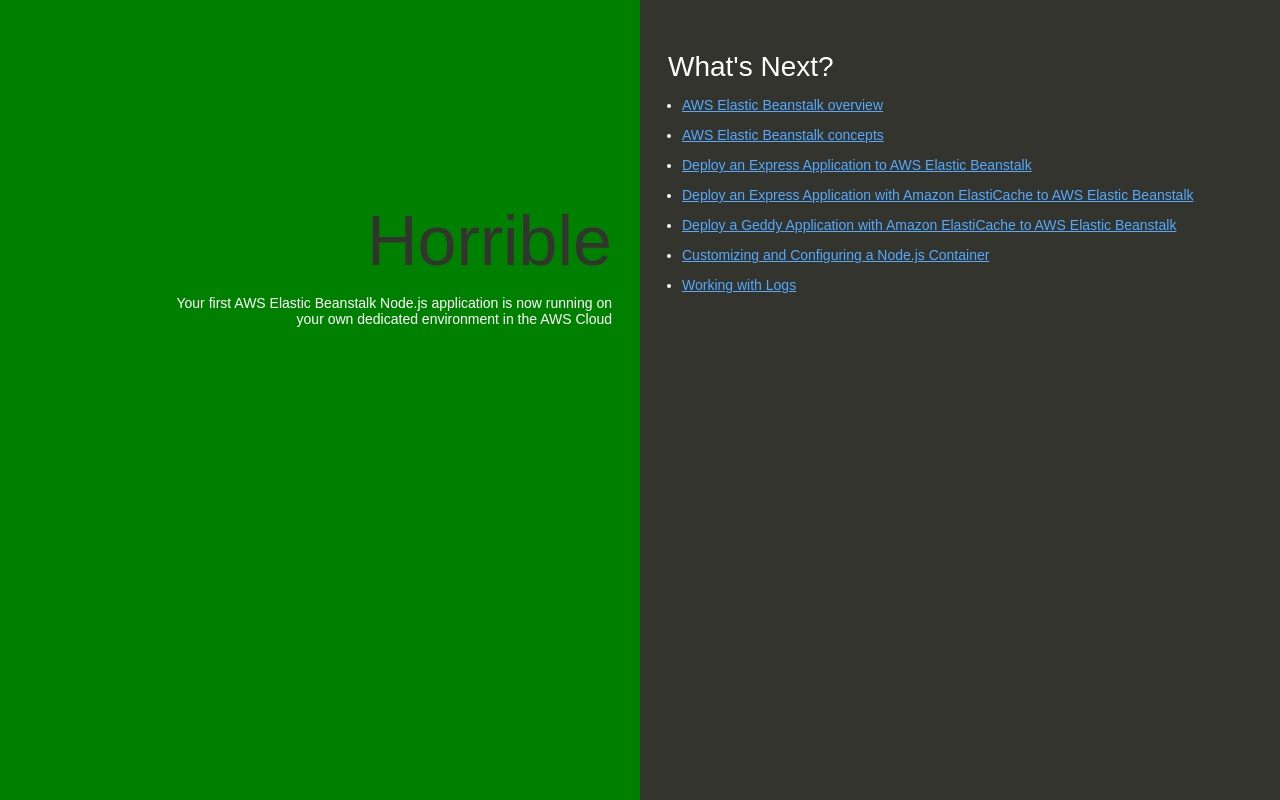
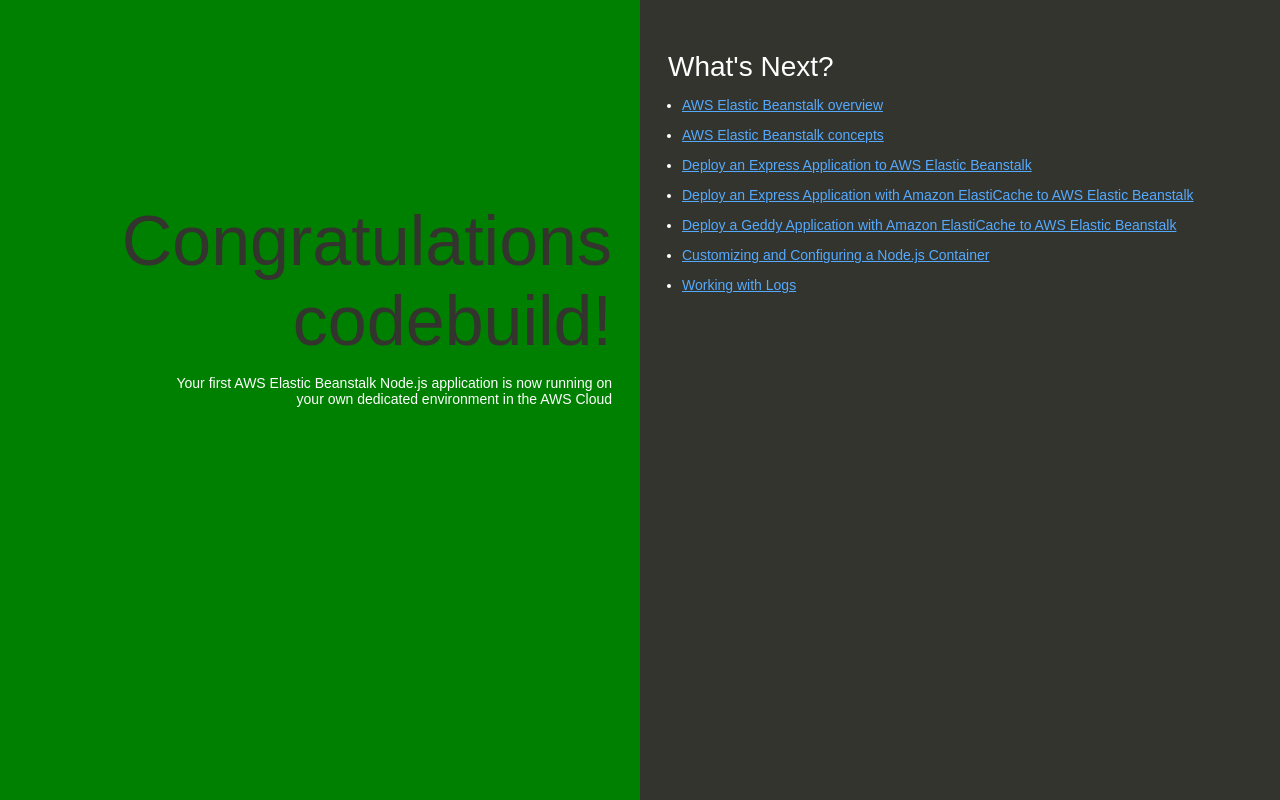
Before and after one commit to as00498685/CICD_Elasticbeanstalk, a website: page index.html in a window 1280 px wide. Drawn offline with Linux system fonts and the light colour scheme.

Commit message:
Update index.html
Horrible msg changed to Congratulations codebuild!

```diff
--- a/index.html
+++ b/index.html
@@ -74,7 +74,7 @@
   </head>
   <body>
     <div class="textColumn">
-      <h1>Horrible</h1>
+      <h1>Congratulations codebuild!</h1>
       <p>Your first AWS Elastic Beanstalk Node.js application is now running on your own dedicated environment in the AWS Cloud</p>
     </div>
     <div class="linksColumn">
```
